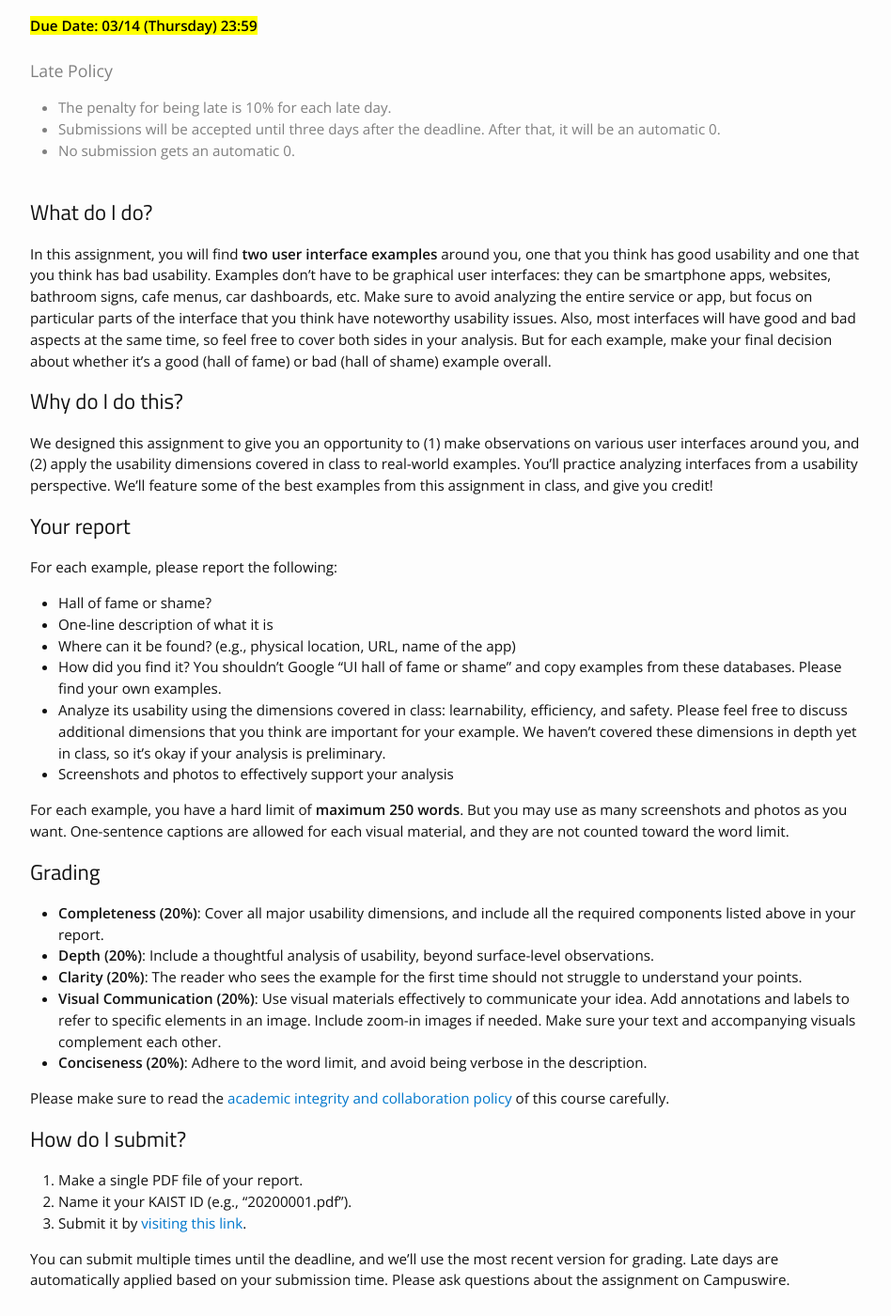
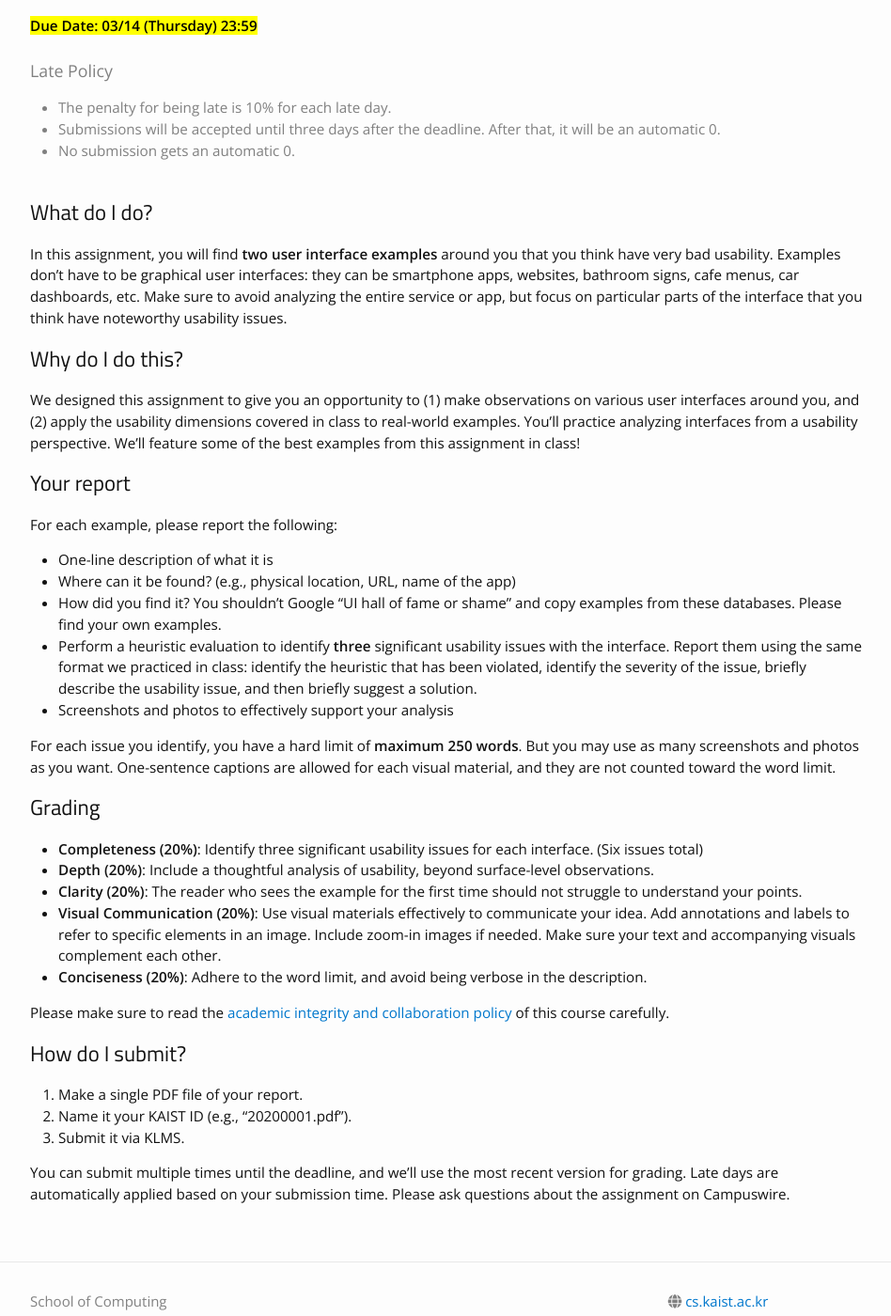
Before and after one commit to cstl-kaist/cs374-2025-spring, a Jekyll site: the page built from _assignments/homework01.md, in a window 1280 px wide and 1400 px high, scrolled down 254 px. Shown: the whole window at 94% size, without its empty margins (163-1111 px from the left). Built offline with Jekyll 4.4.1, drawn with Linux system fonts in a browser that asks for light colours; nearby versions of some CDN libraries.

Commit message:
Updated HWK1

```diff
--- a/_assignments/homework01.md
+++ b/_assignments/homework01.md
@@ -13,24 +13,23 @@ due_event:
     description: 'Assignment #1 due'
 ---
 ## What do I do?
-In this assignment, you will find **two user interface examples** around you, one that you think has good usability and one that you think has bad usability. Examples don't have to be graphical user interfaces: they can be smartphone apps, websites, bathroom signs, cafe menus, car dashboards, etc. Make sure to avoid analyzing the entire service or app, but focus on particular parts of the interface that you think have noteworthy usability issues. Also, most interfaces will have good and bad aspects at the same time, so feel free to cover both sides in your analysis. But for each example, make your final decision about whether it's a good (hall of fame) or bad (hall of shame) example overall.
+In this assignment, you will find **two user interface examples** around you that you think have very bad usability. Examples don't have to be graphical user interfaces: they can be smartphone apps, websites, bathroom signs, cafe menus, car dashboards, etc. Make sure to avoid analyzing the entire service or app, but focus on particular parts of the interface that you think have noteworthy usability issues.
 
 ## Why do I do this?
-We designed this assignment to give you an opportunity to (1) make observations on various user interfaces around you, and (2) apply the usability dimensions covered in class to real-world examples. You'll practice analyzing interfaces from a usability perspective. We'll feature some of the best examples from this assignment in class, and give you credit!
+We designed this assignment to give you an opportunity to (1) make observations on various user interfaces around you, and (2) apply the usability dimensions covered in class to real-world examples. You'll practice analyzing interfaces from a usability perspective. We'll feature some of the best examples from this assignment in class!
 
 ## Your report
 For each example, please report the following:
-* Hall of fame or shame?
 * One-line description of what it is
 * Where can it be found? (e.g., physical location, URL, name of the app)
 * How did you find it? You shouldn't Google "UI hall of fame or shame" and copy examples from these databases. Please find your own examples.
-* Analyze its usability using the dimensions covered in class: learnability, efficiency, and safety. Please feel free to discuss additional dimensions that you think are important for your example. We haven't covered these dimensions in depth yet in class, so it's okay if your analysis is preliminary.
+* Perform a heuristic evaluation to identify **three** significant usability issues with the interface. Report them using the same format we practiced in class: identify the heuristic that has been violated, identify the severity of the issue, briefly describe the usability issue, and then briefly suggest a solution.
 * Screenshots and photos to effectively support your analysis
 
-For each example, you have a hard limit of **maximum 250 words**. But you may use as many screenshots and photos as you want. One-sentence captions are allowed for each visual material, and they are not counted toward the word limit.
+For each issue you identify, you have a hard limit of **maximum 250 words**. But you may use as many screenshots and photos as you want. One-sentence captions are allowed for each visual material, and they are not counted toward the word limit.
 
 ## Grading
-* **Completeness (20%)**: Cover all major usability dimensions, and include all the required components listed above in your report.
+* **Completeness (20%)**: Identify three significant usability issues for each interface. (Six issues total)
 * **Depth (20%)**: Include a thoughtful analysis of usability, beyond surface-level observations.
 * **Clarity (20%)**: The reader who sees the example for the first time should not struggle to understand your points.
 * **Visual Communication (20%)**: Use visual materials effectively to communicate your idea. Add annotations and labels to refer to specific elements in an image. Include zoom-in images if needed. Make sure your text and accompanying visuals complement each other.
@@ -41,6 +40,6 @@ Please make sure to read the [academic integrity and collaboration policy](https
 ## How do I submit?
 1. Make a single PDF file of your report.
 2. Name it your KAIST ID (e.g., "20200001.pdf").
-3. Submit it by [visiting this link](https://www.dropbox.com/request/oDyEzT7q6WNuou8lz40q).
+3. Submit it via KLMS.
 
 You can submit multiple times until the deadline, and we'll use the most recent version for grading. Late days are automatically applied based on your submission time. Please ask questions about the assignment on Campuswire.
```
